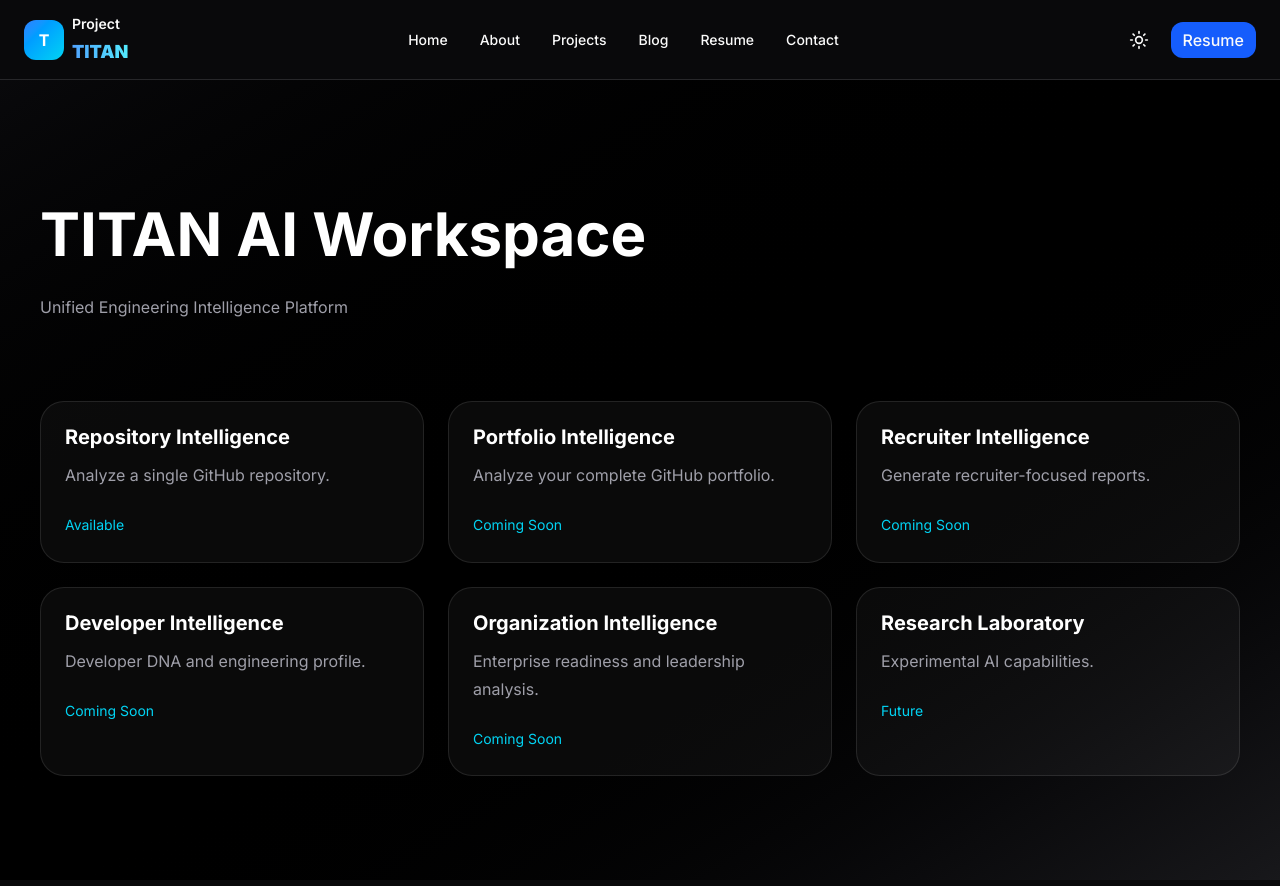
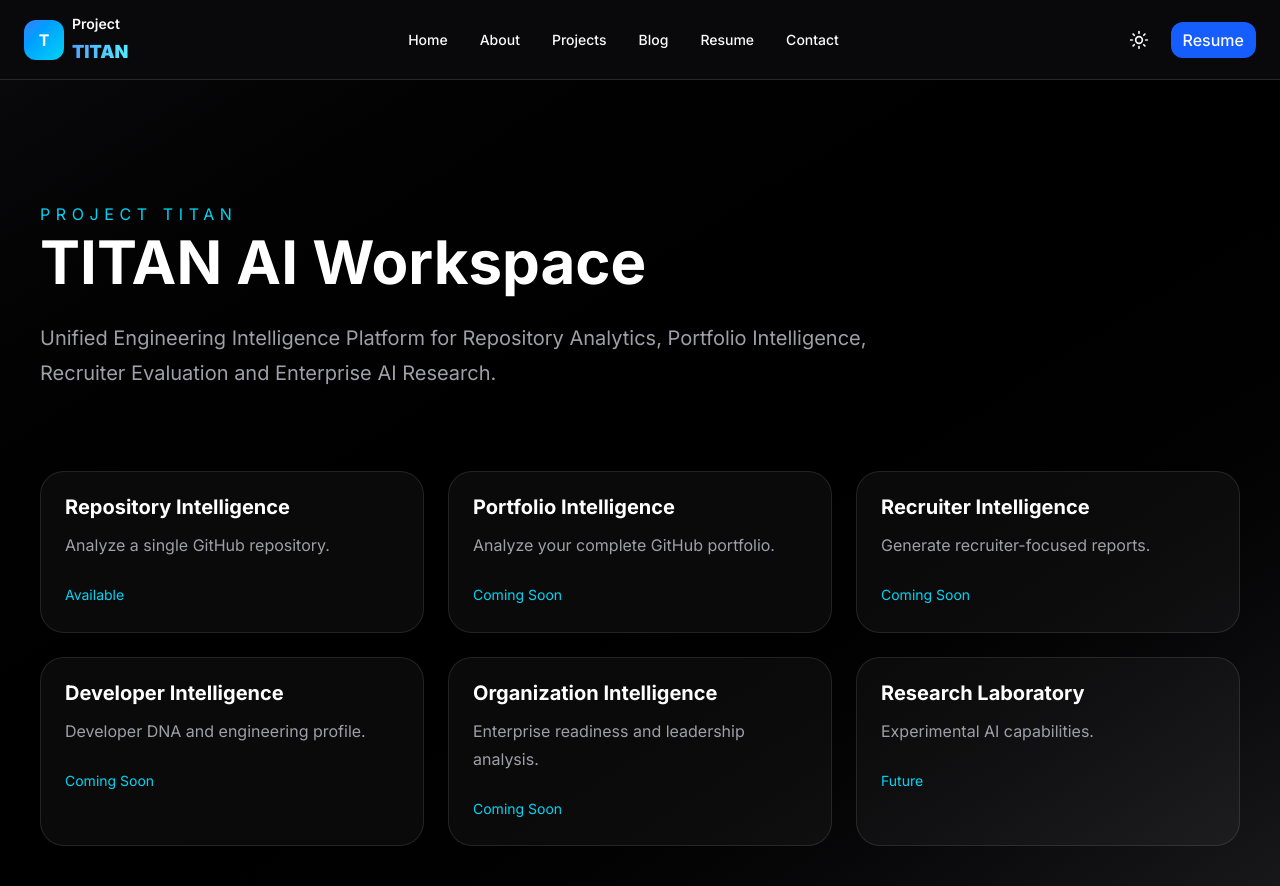
Before and after one commit to Harikrushnareddyvangala/project-titan, a Next.js app in the folder apps/web/: page /workspace in a window 1280 px wide. Built offline with nearby package versions, Linux system fonts and the light colour scheme.

Commit message:
Commit 0179A — Workspace Foundation ✓ Added AI Workspace architecture ✓ Established scalable intelligence platform ✓ Prepared modular TITAN workspace

```diff
--- a/apps/web/src/components/github/ExecutivePortfolioDashboard.tsx
+++ b/apps/web/src/components/github/ExecutivePortfolioDashboard.tsx
@@ -3,6 +3,7 @@
 import type {
   PortfolioAnalytics,
   RepositoryAnalytics,
+  PortfolioIntelligence,
 } from "@/types/github";
 
 import { PortfolioIntelligenceDashboard } from "./PortfolioIntelligenceDashboard";
@@ -17,6 +18,8 @@ interface Props {
 
 portfolio: PortfolioAnalytics;
 
+intelligence: PortfolioIntelligence;
+
 repositories: RepositoryAnalytics[];
 
 executiveSummary: ExecutiveSummary;
@@ -26,6 +29,8 @@ executiveSummary: ExecutiveSummary;
 export function ExecutivePortfolioDashboard({
 
   portfolio,
+
+  intelligence,
 
   repositories,
 
@@ -40,6 +45,7 @@ export function ExecutivePortfolioDashboard({
       <PortfolioIntelligenceDashboard
 
         portfolio={portfolio}
+        intelligence={intelligence}
 
       />
       <ExecutiveSummaryCard
--- a/apps/web/src/components/github/PortfolioIntelligenceDashboard.tsx
+++ b/apps/web/src/components/github/PortfolioIntelligenceDashboard.tsx
@@ -12,10 +12,12 @@ import {
 
 import type {
   PortfolioAnalytics,
+  PortfolioIntelligence,
 } from "@/types/github";
 
 interface Props {
   portfolio: PortfolioAnalytics;
+  intelligence: PortfolioIntelligence;
 }
 
 export function PortfolioIntelligenceDashboard({
--- a/apps/web/src/components/workspace/WorkspaceHero.tsx
+++ b/apps/web/src/components/workspace/WorkspaceHero.tsx
@@ -1,12 +1,18 @@
 export function WorkspaceHero() {
   return (
     <section className="py-20">
+      <p className="text-cyan-400 uppercase tracking-[0.35em]">
+        Project TITAN
+      </p>
+
       <h1 className="text-6xl font-black">
         TITAN AI Workspace
       </h1>
 
-      <p className="mt-6 max-w-3xl text-zinc-400">
-        Unified Engineering Intelligence Platform
+      <p className="mt-6 max-w-4xl text-xl leading-9 text-zinc-400">
+        Unified Engineering Intelligence Platform for
+        Repository Analytics, Portfolio Intelligence,
+        Recruiter Evaluation and Enterprise AI Research.
       </p>
     </section>
   );
--- a/apps/web/src/components/workspace/WorkspaceNavigation.tsx
+++ b/apps/web/src/components/workspace/WorkspaceNavigation.tsx
@@ -6,10 +6,10 @@ import { workspaceNavigation } from "@/lib/constants/workspaceNavigation";
 export function WorkspaceNavigation() {
   return (
     <div className="grid gap-6 md:grid-cols-2 xl:grid-cols-3">
-      {workspaceNavigation.map((item) => (
+      {workspaceNavigation.map((module) => (
         <Link
-          key={item.title}
-          href={item.href}
+          key={module.title}
+          href={module.href}
           className="
           rounded-3xl
           border
@@ -20,14 +20,14 @@ export function WorkspaceNavigation() {
           transition
           "
         >
-          <h2 className="text-xl font-bold">{item.title}</h2>
+          <h2 className="text-xl font-bold">{module.title}</h2>
 
           <p className="mt-3 text-zinc-400">
-            {item.description}
+            {module.description}
           </p>
 
           <p className="mt-6 text-sm text-cyan-400">
-            {item.status}
+            {module.status}
           </p>
         </Link>
       ))}
```
